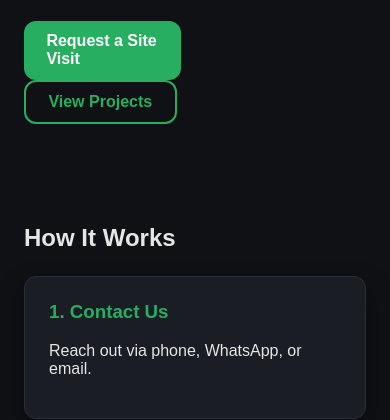
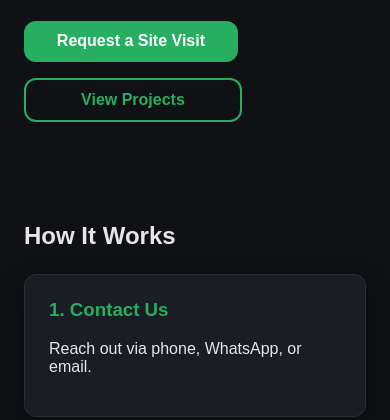
Before and after one commit to Germain712/brickolage_test_site-v2, a plain HTML site: page index.html in a window 390 px wide. Shown: the part 461-881 px from the top of the page. Drawn offline with Linux system fonts and the light colour scheme.

Commit message:
change hover state

```diff
--- a/styles.css
+++ b/styles.css
@@ -115,11 +115,21 @@ body {
 .v2-btn-primary {
   background-color: var(--v2-primary);
   color: #fff;
+  transition: color 0.3s ease;
+}
+
+.v2-btn-primary:hover {
+  color: #000;
 }
 
 .v2-btn-outline {
   border: 2px solid var(--v2-primary);
   color: var(--v2-primary);
+  transition: color 0.3s ease;
+}
+
+.v2-btn-outline:hover {
+  color: #fff;
 }
 
 /* STEPS */
@@ -233,6 +243,19 @@ body {
     font-size: 1.1rem;
   }
 
+  .v2-hero-buttons {
+    display: flex;
+    flex-direction: column;
+    gap: 1rem;
+  }
+
+  .v2-btn-primary,
+  .v2-btn-outline {
+    margin-right: 0;
+    width: 100%;
+    text-align: center;
+  }
+
   /* Hamburger animation */
   .v2-nav-toggle.open span:nth-child(1) {
     transform: translateY(8px) rotate(45deg);
```
